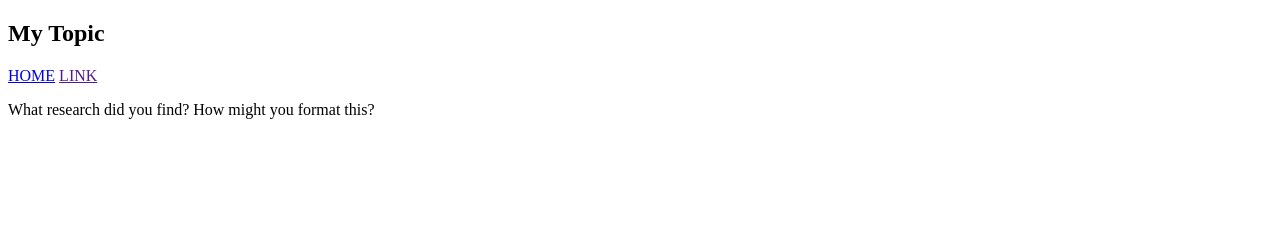
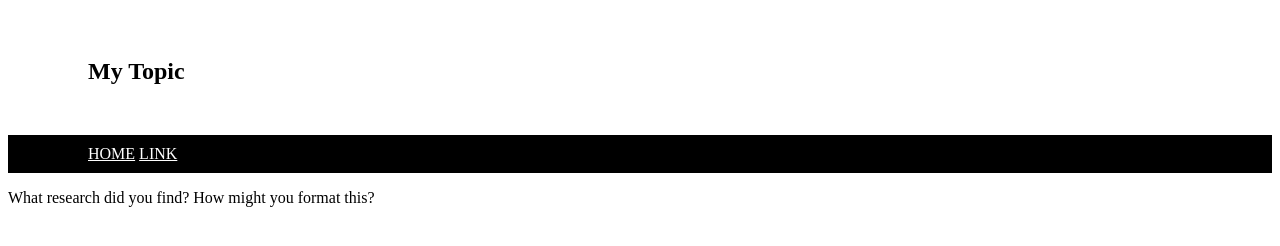
Before and after one commit to Dinothor2/Alan-Turing, a plain HTML site: page index.html in a window 1280 px wide. Drawn offline with Linux system fonts and the light colour scheme.

Commit message:
Update index.html

```diff
--- a/index.html
+++ b/index.html
@@ -1,11 +1,8 @@
 <!DOCTYPE html>
 <html>
 <head>
-  <!-- Link your css file here -->
 
-
-  <!-- Create a title for your website tab -->
-
+  <link rel="stylesheet" type="text/css" href="style.css">
 
 </head>
 <body>
```
